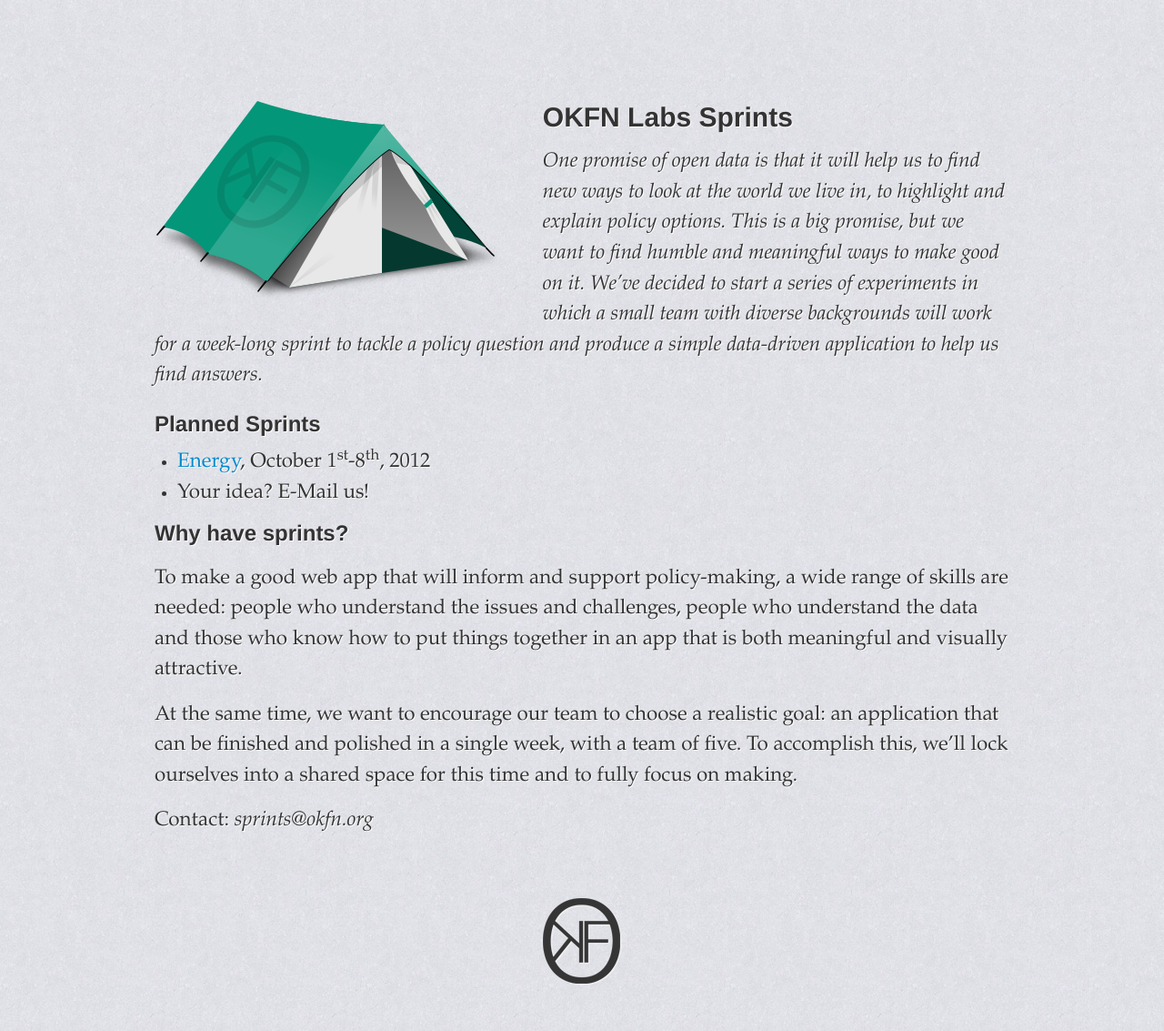
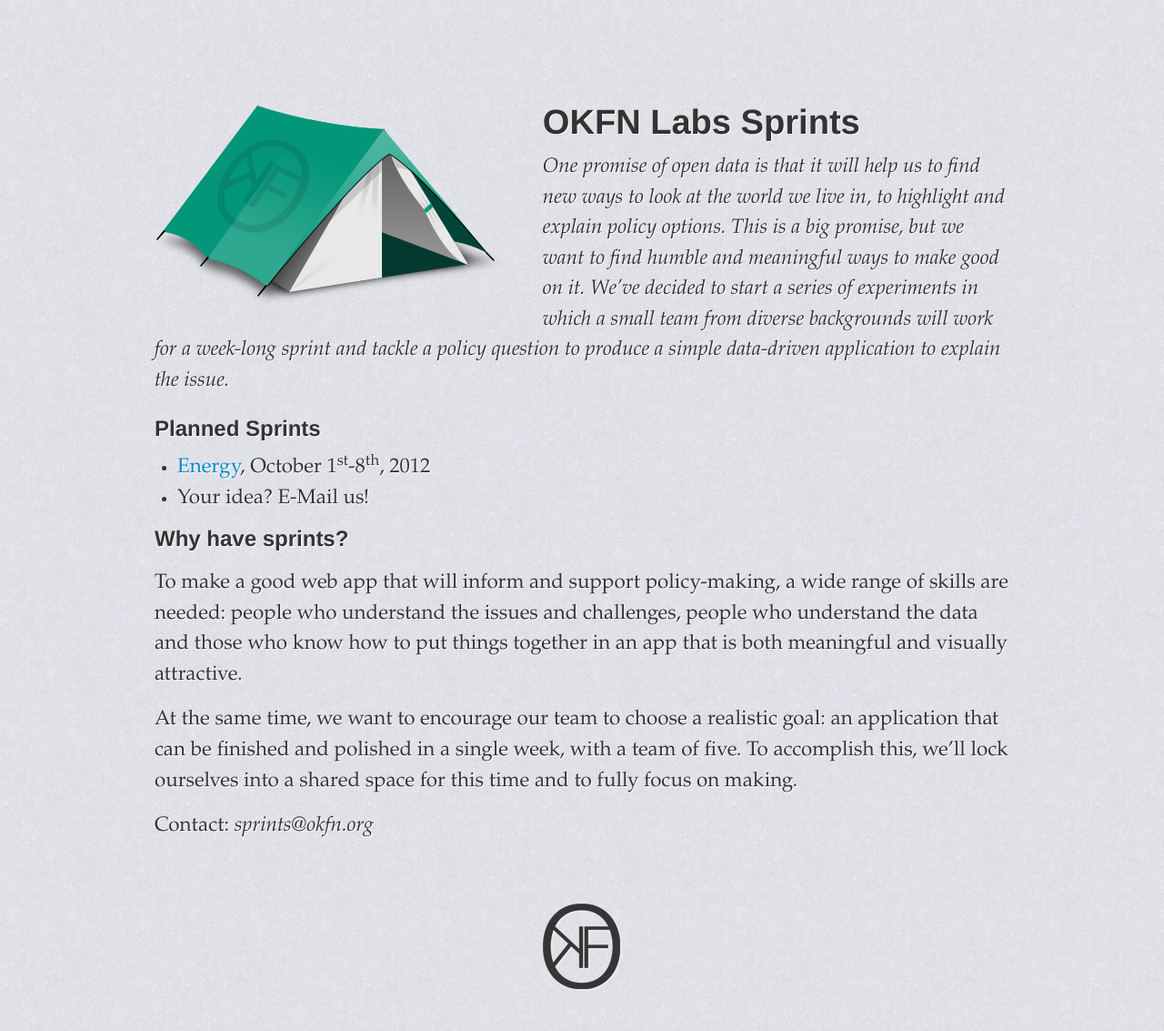
Before and after one commit to okfn/sprints.okfnlabs.org, a Jekyll site: the page built from index.md, in a window 1280 px wide. Shown: the whole page at 91% size. Built offline with Jekyll 4.4.1, drawn with Linux system fonts in a browser that asks for light colours; some web fonts are replaced; Markdown is read by kramdown in place of the engine named in the settings.

Commit message:
Larger text; better copy

```diff
--- a/css/style.css
+++ b/css/style.css
@@ -14,6 +14,10 @@ img.logo {
   float: left;
   margin-right: 2em;
   margin-bottom: 1em;
+}
+
+h1 {
+  font-size: 1.7em;
 }
 
 h1, h2, h3 {
--- a/index.md
+++ b/index.md
@@ -9,9 +9,7 @@ title: OKFN Labs Sprints
   OKFN Labs Sprints
 </h1>
 
-<p class="teaser">
-One promise of open data is that it will help us to find new ways to look at the world we live in, to highlight and explain policy options. This is a big promise, but we want to find humble and meaningful ways to make good on it. We’ve decided to start a series of experiments in which a small team with diverse backgrounds will work for a week-long sprint to tackle a policy question and produce a simple data-driven application to help us find answers.
-</p>
+<p class="teaser">One promise of open data is that it will help us to find new ways to look at the world we live in, to highlight and explain policy options. This is a big promise, but we want to find humble and meaningful ways to make good on it. We’ve decided to start a series of experiments in which a small team from diverse backgrounds will work for a week-long sprint and tackle a policy question to produce a simple data-driven application to explain the issue.</p>
 
 <h2>Planned Sprints</h2>
 <ul>
```
Also changed, not shown: energy/index.md (+1 -1 lines).
